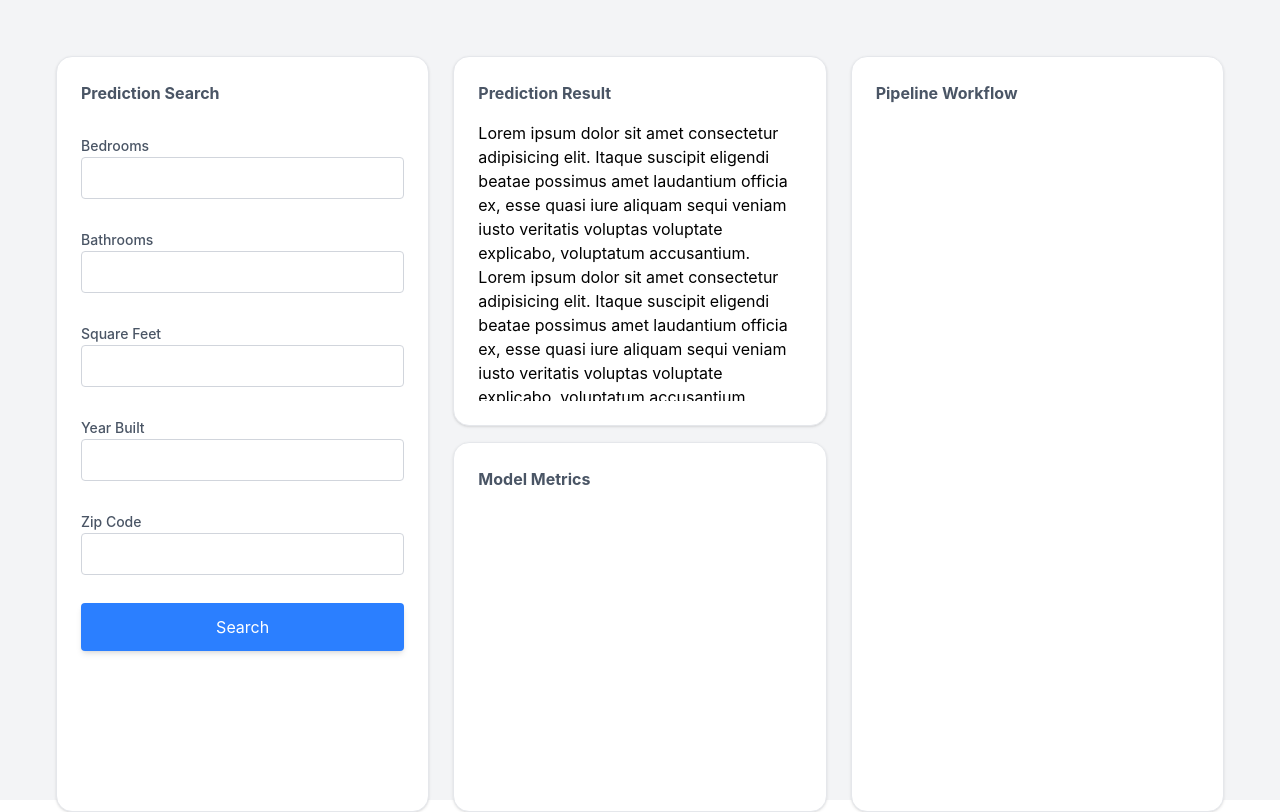
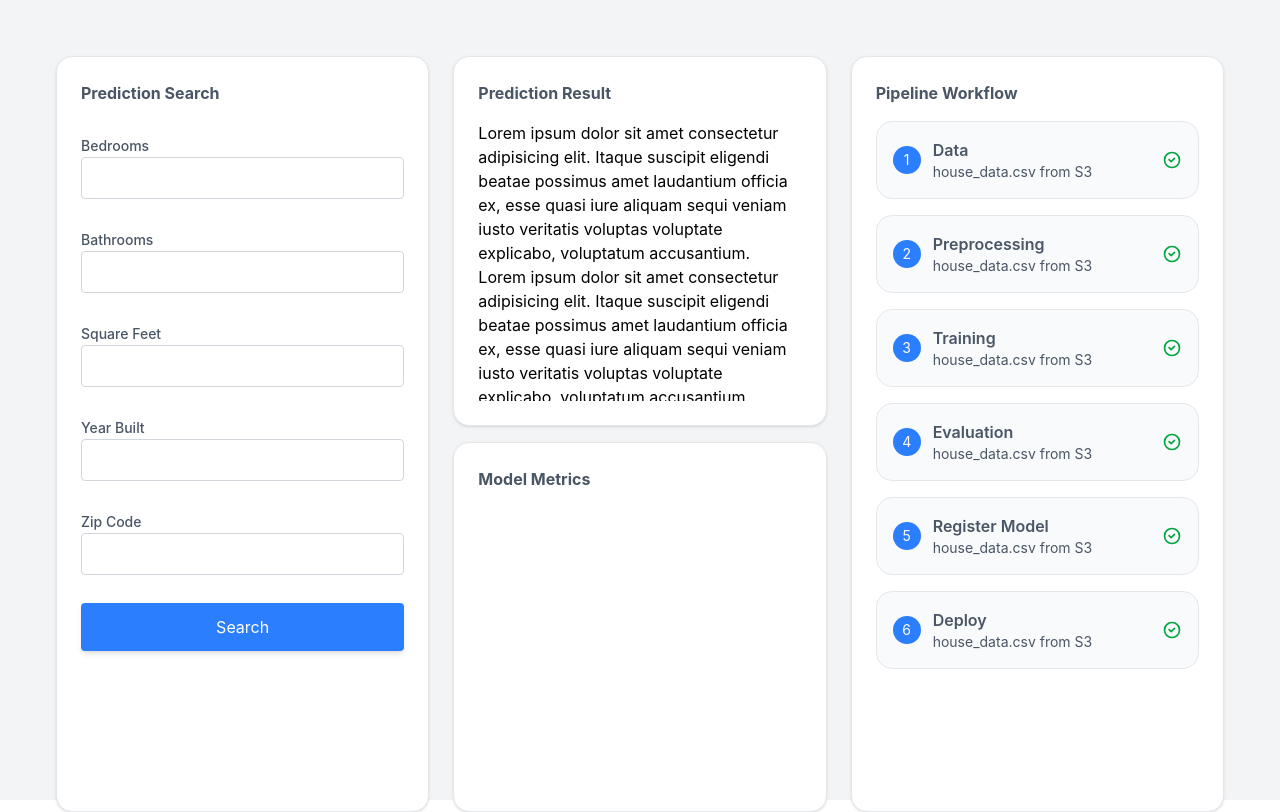
Before and after one commit to eobcre/ml-house-price, a React (Vite) app: page / in a window 1280 px wide. Built offline with nearby package versions, Linux system fonts and the light colour scheme.

Commit message:
new: create flow ui

```diff
--- a/src/sections/PipelineWorkflow.tsx
+++ b/src/sections/PipelineWorkflow.tsx
@@ -2,10 +2,33 @@ type PipelineProps = {
   title: string;
 };
 
+const list = [
+  { id: 1, number: 1, task: "Data", details: "house_data.csv from S3" },
+  { id: 2, number: 2, task: "Preprocessing", details: "house_data.csv from S3" },
+  { id: 3, number: 3, task: "Training", details: "house_data.csv from S3" },
+  { id: 4, number: 4, task: "Evaluation", details: "house_data.csv from S3" },
+  { id: 5, number: 5, task: "Register Model", details: "house_data.csv from S3" },
+  { id: 6, number: 6, task: "Deploy", details: "house_data.csv from S3" },
+];
+
 const PipelineWorkflow = ({ title }: PipelineProps) => {
   return (
-    <div className="flex flex-col">
+    <div className="flex flex-col gap-4">
       <h1 className="text-gray-600 font-bold">{title}</h1>
+      {list.map((work) => (
+        <div key={work.id} className="flex items-center gap-3 border border-gray-200 bg-gray-50 rounded-2xl p-4">
+          <span className="flex justify-center items-center bg-blue-500 text-white text-sm rounded-full w-7 h-7">{work.number}</span>
+          <div className="flex flex-col">
+            <p className="text-gray-600 font-semibold">{work.task}</p>
+            <p className="text-gray-600 text-sm">{work.details}</p>
+          </div>
+          <div className="ml-auto">
+            <svg className="h-5 w-5 shrink-0 text-green-600" aria-hidden="true" xmlns="http://www.w3.org/2000/svg" viewBox="0 0 24 24" fill="none">
+              <path stroke="currentColor" strokeLinecap="round" strokeLinejoin="round" strokeWidth="2" d="M8.5 11.5 11 14l4-4m6 2a9 9 0 1 1-18 0 9 9 0 0 1 18 0Z" />
+            </svg>
+          </div>
+        </div>
+      ))}
     </div>
   );
 };
```
